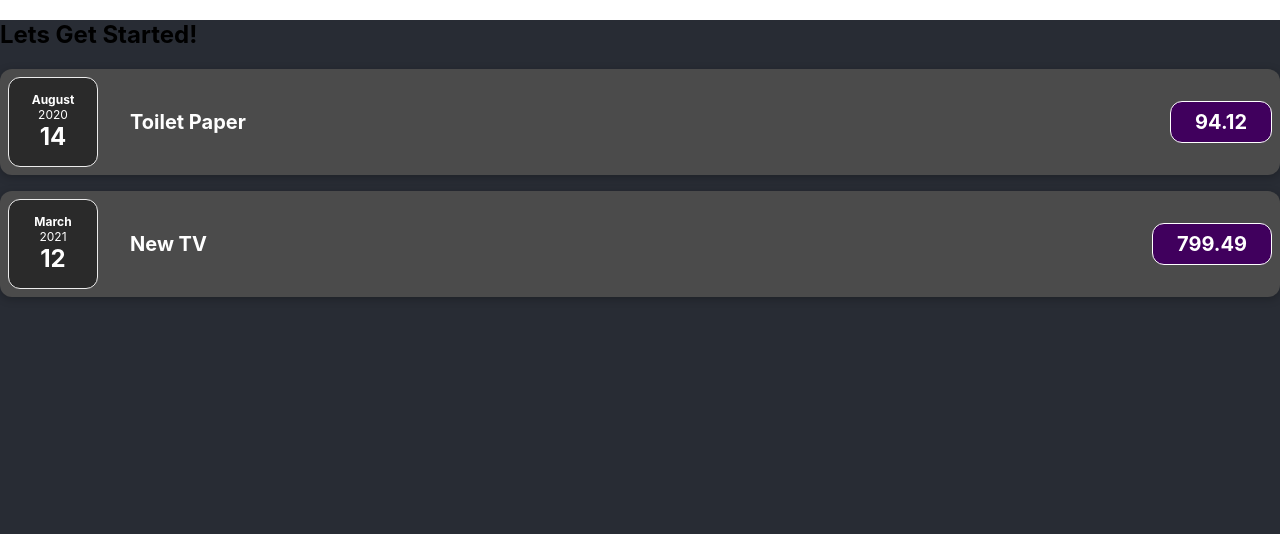
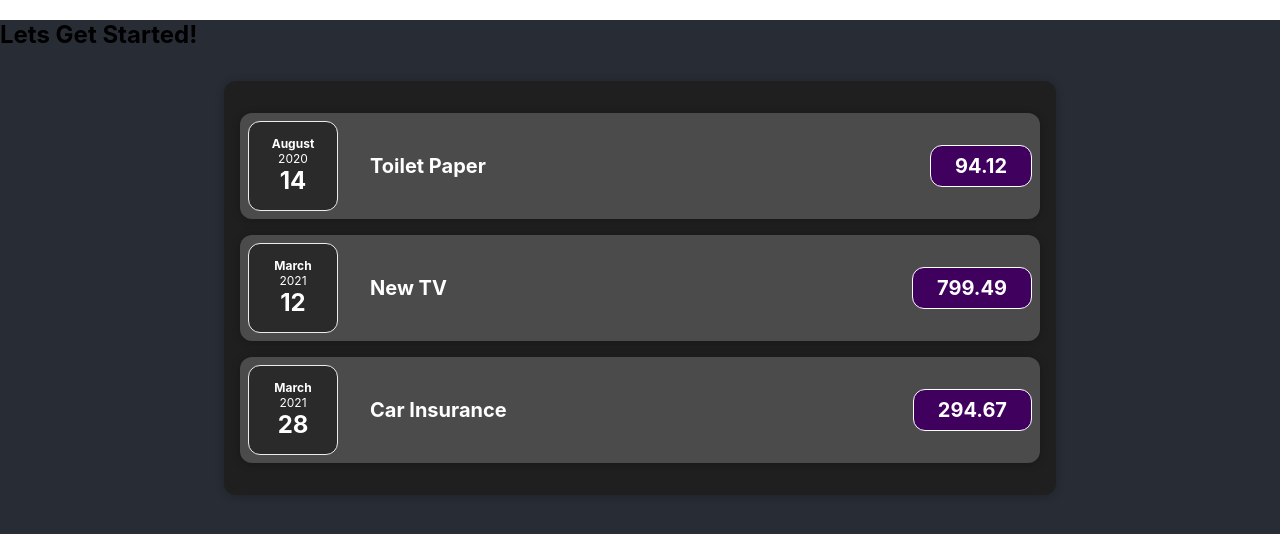
Before and after one commit to shadushazzz/expense-tracker-app-react, a React (Create React App) app in the folder expense-tracker/: page / in a window 1280 px wide. Shown: the top 534 px of the page. Built offline with nearby package versions, Linux system fonts and the light colour scheme.

Commit message:
added card component

```diff
--- a/expense-tracker/src/App.js
+++ b/expense-tracker/src/App.js
@@ -1,4 +1,4 @@
-import ExpenseItems from './components/ExpenseItems'
+import Expenses from './components/Expenses';
 import './App.css'
 
 function App() {
@@ -26,16 +26,7 @@
   return (
     <div className='App-header'>
       <h2>Lets Get Started!</h2>
-      <ExpenseItems
-        title={expenses[0].title}
-        amount={expenses[0].amount}
-        date={expenses[0].date}
-      ></ExpenseItems>
-      <ExpenseItems
-        title={expenses[1].title}
-        amount={expenses[1].amount}
-        date={expenses[1].date}
-      ></ExpenseItems>
+      <Expenses items={expenses}/>
     </div>
   );
 }
--- /dev/null
+++ b/expense-tracker/src/components/Card.css
@@ -0,0 +1,4 @@
+.card {
+  border-radius: 12px;
+  box-shadow: 0 1px 8px rgba(0, 0, 0, 0.25);
+}
--- /dev/null
+++ b/expense-tracker/src/components/Card.js
@@ -0,0 +1,9 @@
+import './Card.css'
+
+const Card = (props) => {
+  const classes = 'card ' + props.className;
+  return (
+    <div className={classes}>{props.children}</div>
+  )
+}
+export default Card;
--- a/expense-tracker/src/components/ExpenseItems.css
+++ b/expense-tracker/src/components/ExpenseItems.css
@@ -2,10 +2,8 @@
   display: flex;
   justify-content: space-between;
   align-items: center;
-  box-shadow: 0 2px 8px rgba(0, 0, 0, 0.25);
   padding: 0.5rem;
   margin: 1rem 0;
-  border-radius: 12px;
   background-color: #4b4b4b;
 }
 
--- a/expense-tracker/src/components/ExpenseItems.js
+++ b/expense-tracker/src/components/ExpenseItems.js
@@ -1,16 +1,17 @@
 import './ExpenseItems.css';
 import ExpenseDate from './ExpenseDate';
+import Card from './Card';
 
 function ExpenseItems(props) {
 
   return(
-    <div className="expense-item">
+    <Card className="expense-item">
         <div className="expense-item__description">
         <ExpenseDate date={props.date}/>
         <h2>{props.title}</h2>
         <div className='expense-item__price'>{props.amount}</div>
         </div>
-    </div>
+    </Card>
   )
 }
 export default ExpenseItems;
--- /dev/null
+++ b/expense-tracker/src/components/Expenses.css
@@ -0,0 +1,7 @@
+.expenses {
+  padding: 1rem;
+  background-color: rgb(31, 31, 31);
+  margin: 2rem auto;
+  width: 50rem;
+  max-width: 95%;
+}
--- /dev/null
+++ b/expense-tracker/src/components/Expenses.js
@@ -0,0 +1,27 @@
+import './Expenses.css';
+import ExpenseItems from './ExpenseItems';
+import Card from './Card';
+
+const Expenses = (props) => {
+  return (
+  <Card className='expenses'>
+    <ExpenseItems
+        title={props.items[0].title}
+        amount={props.items[0].amount}
+        date={props.items[0].date}
+      ></ExpenseItems>
+      <ExpenseItems
+        title={props.items[1].title}
+        amount={props.items[1].amount}
+        date={props.items[1].date}
+      ></ExpenseItems>
+            <ExpenseItems
+        title={props.items[2].title}
+        amount={props.items[2].amount}
+        date={props.items[2].date}
+      ></ExpenseItems>
+  </Card>
+  )
+}
+
+export default Expenses;
```
